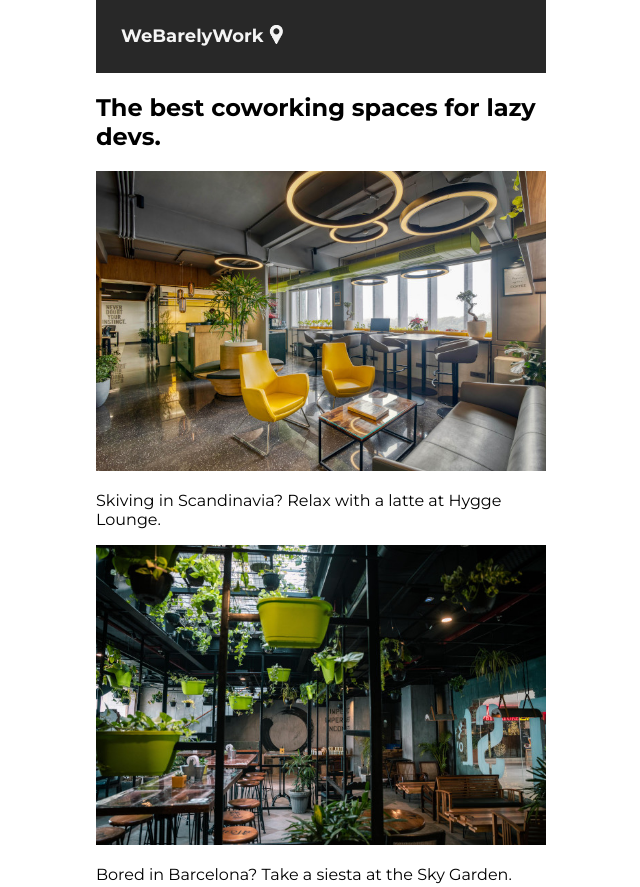
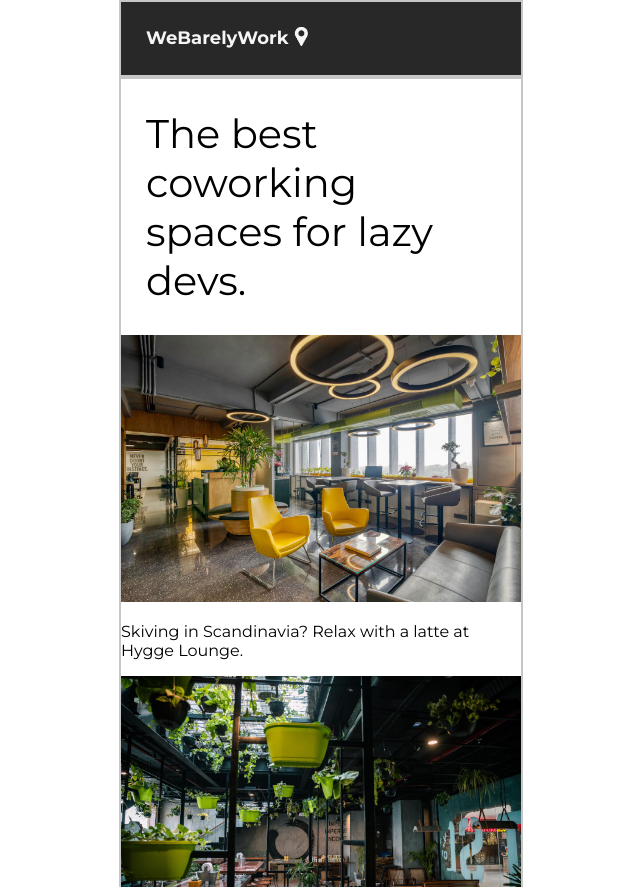
Before and after one commit to ElijahTobs/Coworking-Site, a plain HTML site: page index.html in a window 1280 px wide. Shown: the top 887 px of the page, without its empty margins (319-959 px from the left). Drawn offline with Linux system fonts and the light colour scheme.

Commit message:
Style h1

```diff
--- a/styles.css
+++ b/styles.css
@@ -5,8 +5,9 @@ body {
 }
 
 .container {
-  width: 450px;
+  width: 400px;
   margin: 0 auto;
+  border: 2px solid #c6c6c6;
 }
 
 ul {
@@ -33,3 +34,9 @@ header .container {
 section img {
   width: 100%;
 }
+
+h1 {
+  font-size: 40px;
+  font-weight: 400;
+  margin: 30px 25px;
+}
```
